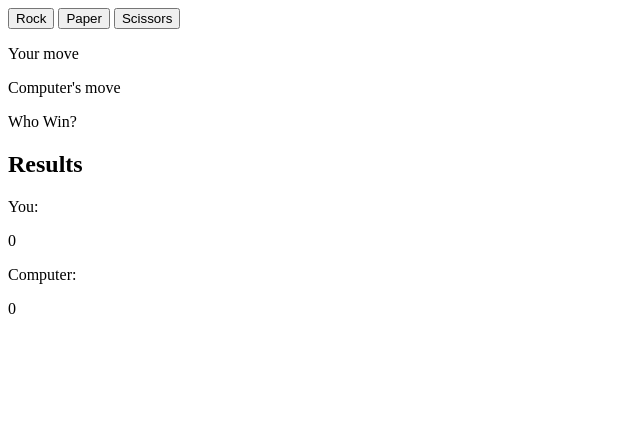
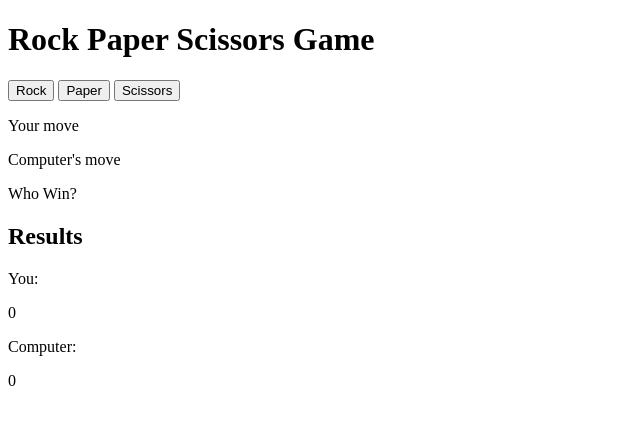
Before and after one commit to wsteo/odin-rock-paper-scissors, a plain HTML site: page index.html in a window 1280 px wide. Shown: the whole page, without its empty margins (0-640 px from the left). Drawn offline with Linux system fonts and the light colour scheme.

Commit message:
Add header

```diff
--- a/index.html
+++ b/index.html
@@ -8,6 +8,7 @@
     <script src="script.js" defer></script>
 </head>
 <body>
+    <h1>Rock Paper Scissors Game</h1>
     <button id="rockBtn" value="rock">Rock</button>
     <button id="paperBtn" value="paper">Paper</button>
     <button id="scissorsBtn" value="scissors">Scissors</button>
```
